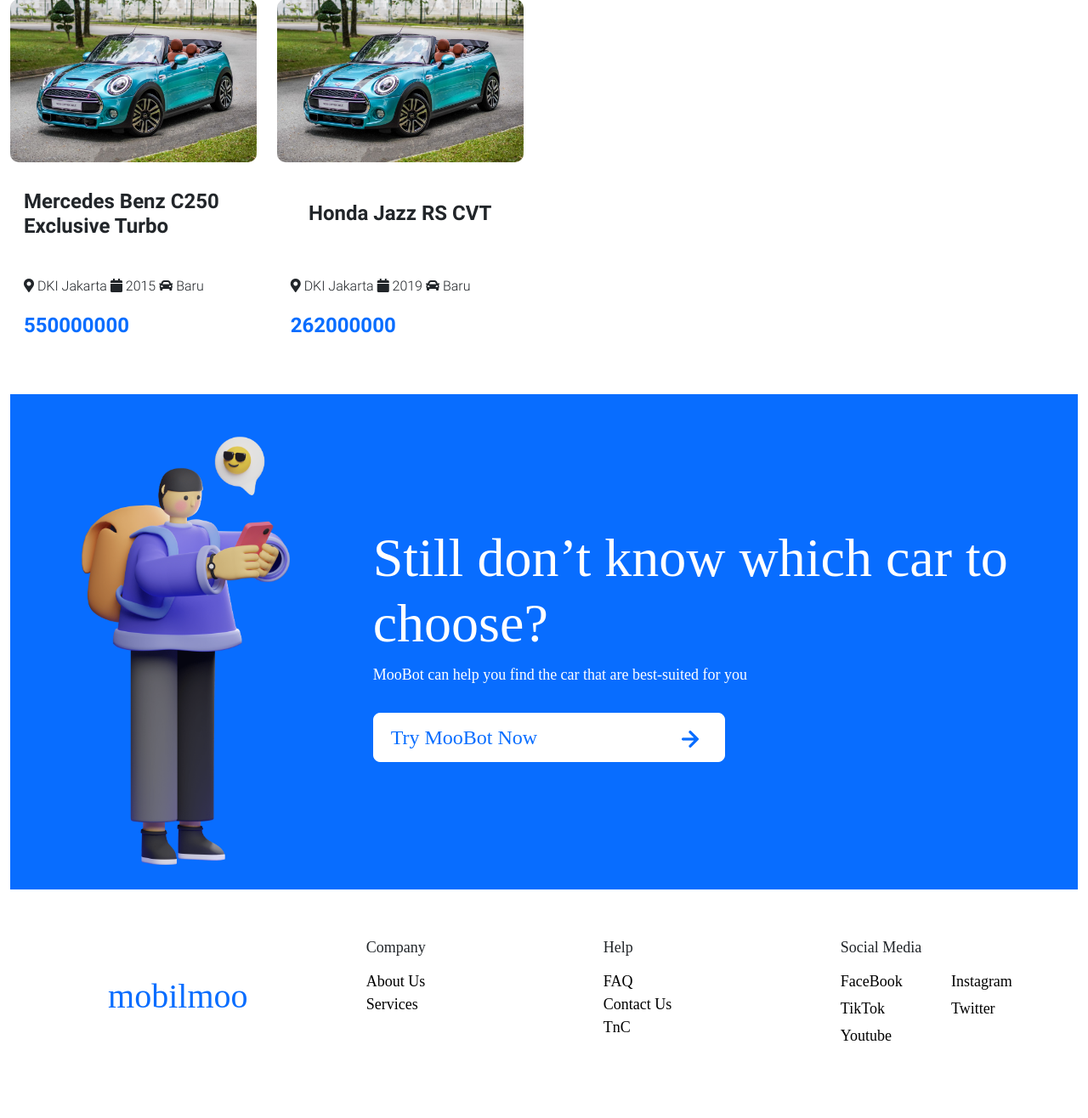
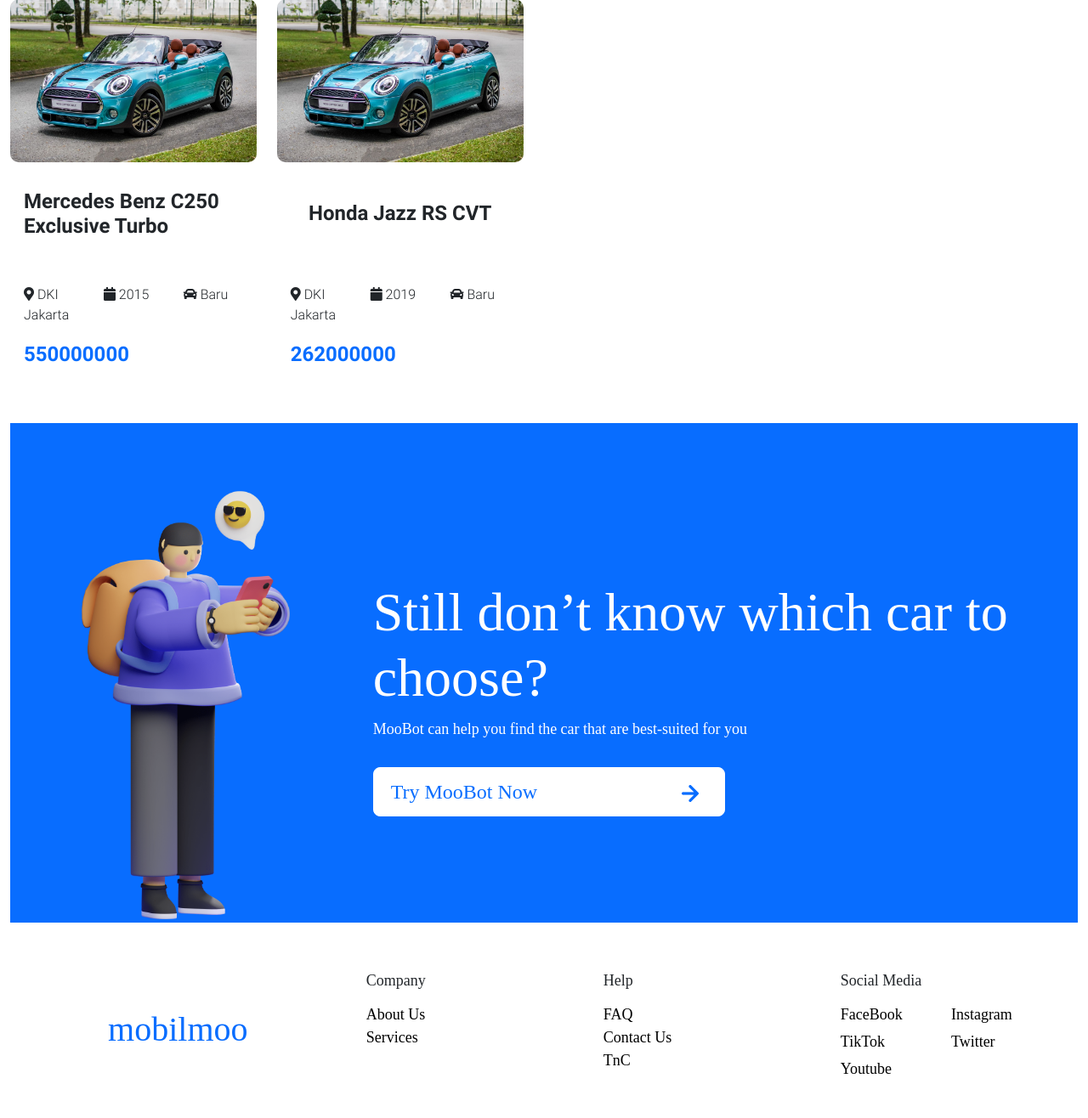
Before and after one commit to itsandrebun/mobilmoo-web, a PHP site: page / in a window 1280 px wide. Shown: the part 1826-3142 px from the top of the page at 85% size. Before the commit the page ends 3103 px from the top, so only its background shows below. Run offline with PHP 8.4, Linux system fonts and the light colour scheme; data comes from the database, SQL or seed files in the repository; some web fonts are replaced.

Commit message:
Merapikan URL menjadi lebih simple tanpa extension

```diff
--- a/css/style.css
+++ b/css/style.css
@@ -308,8 +308,8 @@
 }
 
 .moobot-recommendation{
-    padding-top:30px;
-    padding-bottom:25px;
+    padding-top:60px;
+    /* padding-bottom:25px; */
     margin-bottom:30px;
     background-color: #086dff;
 }
--- a/index.php
+++ b/index.php
@@ -74,7 +74,7 @@
                                             <?php
                                                 if(isset($_POST['logout'])){
                                                     session_destroy();
-                                                    header('Location:index.php');
+                                                    echo "<script language='javascript'>alert('You are logout...');window.location.href='index';</script>";
                                                 }
                                             ?>
                                             <form method="POST" id="logout-form">
@@ -201,11 +201,16 @@
                                         <img src="img/MINI-Cooper-S-Convertible-F57-09-1024x683.jpg" class="card-img-top" alt="...">
                                         <div class="card-body">
                                             <h5 class="card-title"><?php echo $car_data[$i]['car_name'];?></h5>
-                                            <div class="card-detail">
-                                                <span><i class="fa fa-map-marker-alt"></i> <?php echo $car_data[$i]['car_location'];?></span>
-                                                <span><i class="fa fa-calendar"></i> <?php echo $car_data[$i]['car_releasedyear'];?></span>
-                                                <span><i class="fa fa-car"></i> <?php echo ($car_data[$i]['car_type'] == 1 ? 'Baru' : 'Bekas
-                                                ');?></span>
+                                            <div class="card-detail row">
+                                                <div class="col-md-4">
+                                                    <span><i class="fa fa-map-marker-alt"></i> <?php echo $car_data[$i]['car_location'];?></span>
+                                                </div>
+                                                <div class="col-md-4">
+                                                    <span><i class="fa fa-calendar"></i> <?php echo $car_data[$i]['car_releasedyear'];?></span>
+                                                </div>
+                                                <div class="col-md-4">
+                                                    <span><i class="fa fa-car"></i> <?php echo ($car_data[$i]['car_type'] == 1 ? 'Baru' : 'Bekas');?></span>
+                                                </div>
                                             </div>
                                             <span class="car-price"><?php echo $car_data[$i]['car_price'];?></span>
                                         </div>
@@ -225,11 +230,16 @@
                                     <img src="img/MINI-Cooper-S-Convertible-F57-09-1024x683.jpg" class="card-img-top" alt="...">
                                     <div class="card-body">
                                         <h5 class="card-title"><?php echo $car_data[$i]['car_name'];?></h5>
-                                        <div class="card-detail">
-                                            <span><i class="fa fa-map-marker-alt"></i> <?php echo $car_data[$i]['car_location'];?></span>
-                                            <span><i class="fa fa-calendar"></i> <?php echo $car_data[$i]['car_releasedyear'];?></span>
-                                            <span><i class="fa fa-car"></i> <?php echo ($car_data[$i]['car_type'] == 1 ? 'Baru' : 'Bekas
-                                                ');?></span>
+                                        <div class="card-detail row">
+                                            <div class="col-md-4">
+                                                <span><i class="fa fa-map-marker-alt"></i> <?php echo $car_data[$i]['car_location'];?></span>
+                                            </div>
+                                            <div class="col-md-4">
+                                                <span><i class="fa fa-calendar"></i> <?php echo $car_data[$i]['car_releasedyear'];?></span>
+                                            </div>
+                                            <div class="col-md-4">
+                                                <span><i class="fa fa-car"></i> <?php echo ($car_data[$i]['car_type'] == 1 ? 'Baru' : 'Bekas');?></span>
+                                            </div>
                                         </div>
                                         <span class="car-price"><?php echo $car_data[$i]['car_price'];?></span>
                                     </div>
--- a/login.php
+++ b/login.php
@@ -8,7 +8,7 @@
             <div class="col-md-6 auth-form">
                 <div>
                     <div class="mt-3">
-                        <h2 class="auth-title" style="color:#086dff;cursor:pointer;text-align:left" onclick="window.location.href='index.php'">mobilmoo</h2>
+                        <h2 class="auth-title" style="color:#086dff;cursor:pointer;text-align:left" onclick="window.location.href='index'">mobilmoo</h2>
                     </div>
                     <?php
                         $username_validation = "";
@@ -29,7 +29,7 @@
                                 {
                                     session_start();
                                     $_SESSION['sess_username'] = $user_name;
-                                    header("Location: index.php");
+                                    header("Location: index");
                                 } else {
                                     echo "<script language='javascript'>alert('Invalid username or password!')</script>";
                                 }
@@ -51,7 +51,7 @@
                             <div class="mb-5">
                                 <span>Hello! Nice to meet you.</span>
                                 <h1 class="auth-title">Sign In to Mobilmoo</h1>
-                                <span class="redirect-to-register">Don't have an account? <a href="register.php">Register</a></span>
+                                <span class="redirect-to-register">Don't have an account? <a href="register">Register</a></span>
                             </div>
                             <div class="mb-3">
                                 <label for="exampleFormControlInput1" class="form-label">Email/Phone Number</label>
```
Also changed, not shown: other parts of index.php (+12 -12 lines), register.php (+4 -5 lines), .htaccess (added).
